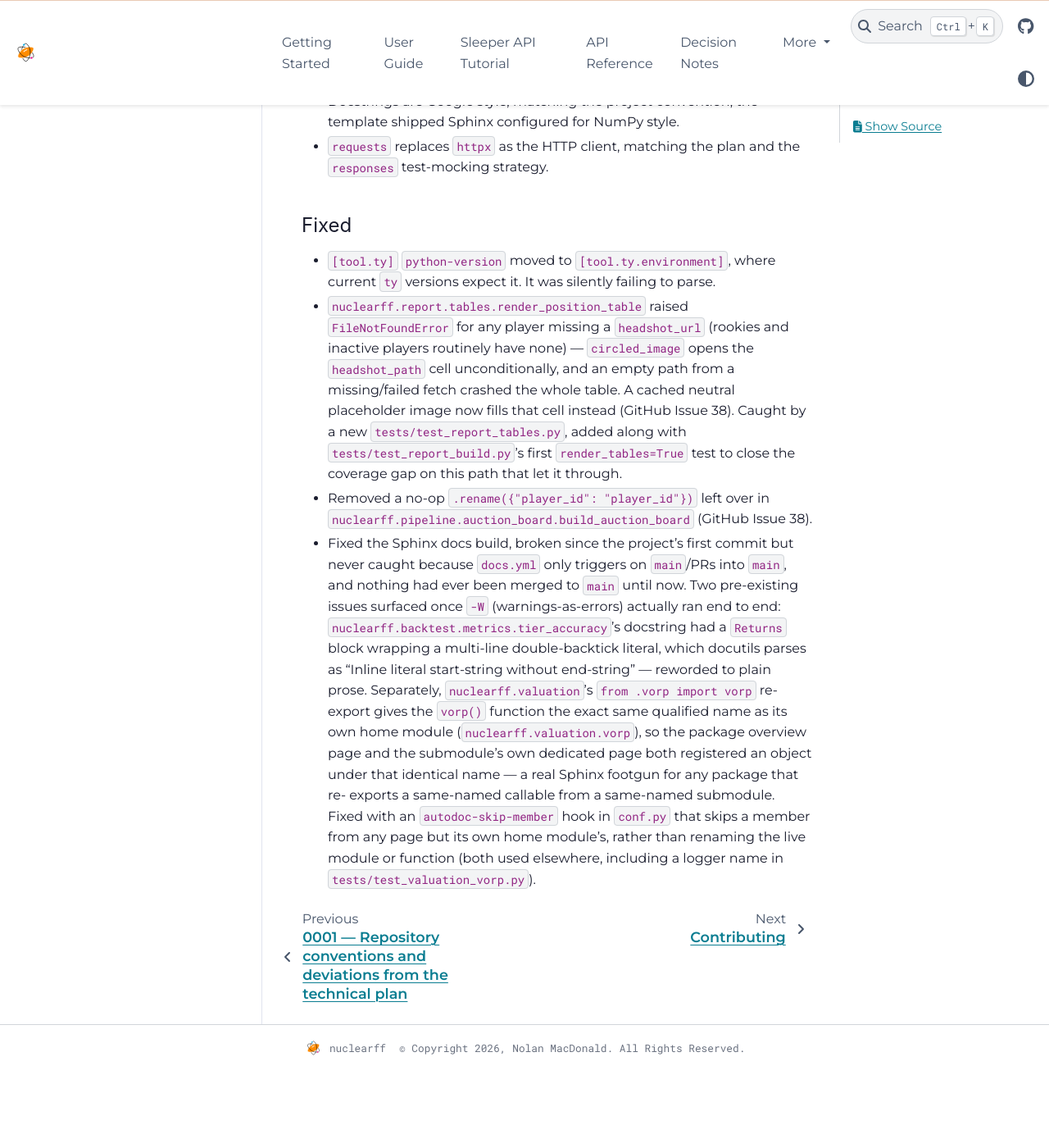
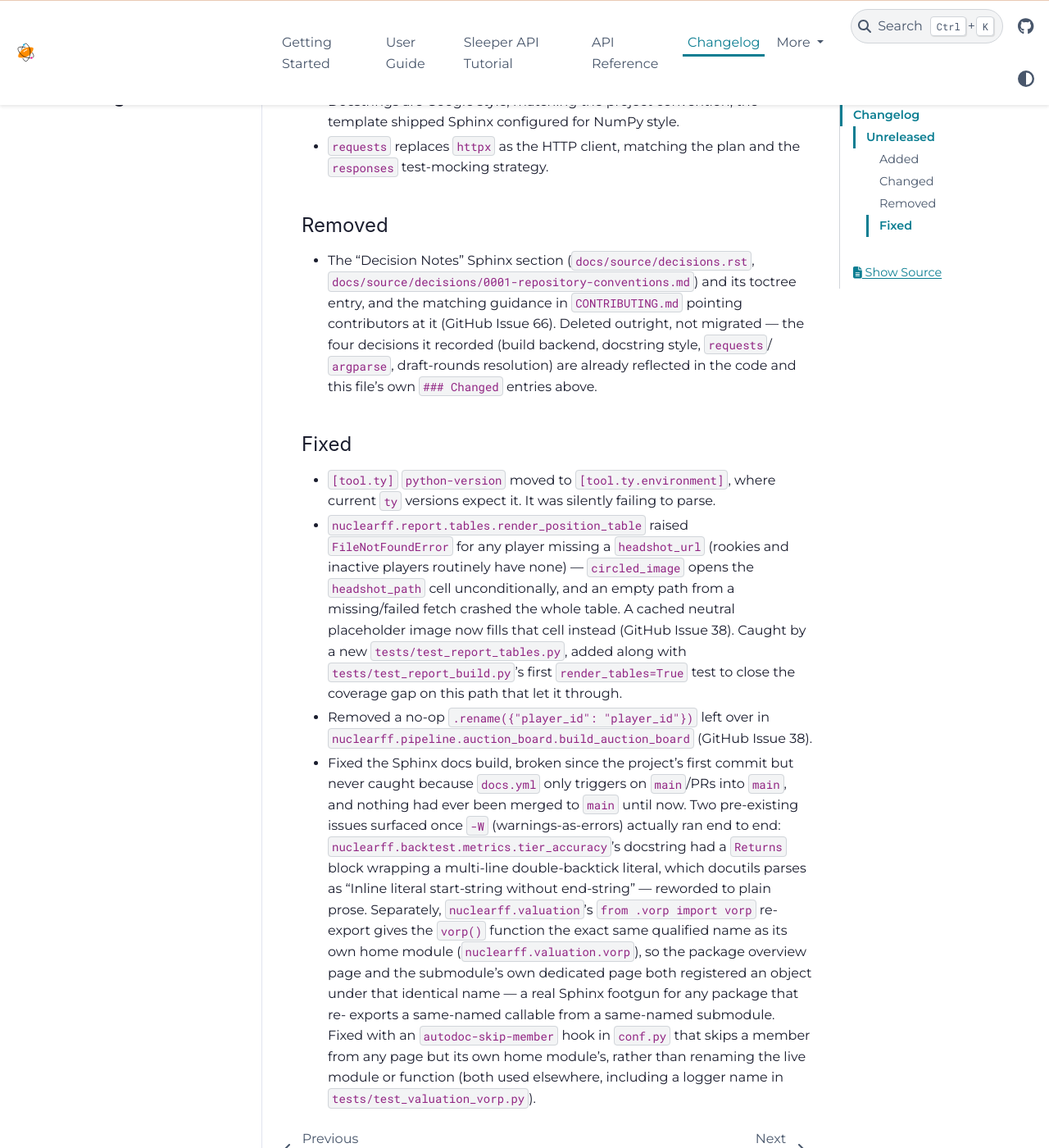
Before and after one commit to nolmacdonald/nuclearff, a Sphinx documentation site: the page built from docs/source/changelog.rst, in a window 1280 px wide and 1400 px high, scrolled down 10787 px. Shown: the whole window at 82% size. Built offline with Sphinx 7.4.7 and the PyData theme 0.15.4, drawn with Linux system fonts in a browser that asks for light colours; before the commit the page ends 12093 px from its top, so only the background shows below that.

Commit message:
Remove Decision Notes section from documentation
Deletes docs/source/decisions.rst and docs/source/decisions/, removes the
toctree entry from index.rst, and removes the matching guidance in
CONTRIBUTING.md pointing contributors at it. Deleted outright rather than
migrated -- the four decisions it recorded (build backend, docstring
style, requests/argparse, draft-rounds resolution) are already reflected
in the code and CHANGELOG.md's own entries.

Closes #66

```diff
--- a/CHANGELOG.md
+++ b/CHANGELOG.md
@@ -402,6 +402,16 @@ and this project adheres to [Semantic Versioning](https://semver.org/spec/v2.0.0
 - `requests` replaces `httpx` as the HTTP client, matching the plan and the
   `responses` test-mocking strategy.
 
+### Removed
+
+- The "Decision Notes" Sphinx section (`docs/source/decisions.rst`,
+  `docs/source/decisions/0001-repository-conventions.md`) and its toctree
+  entry, and the matching guidance in `CONTRIBUTING.md` pointing contributors
+  at it (GitHub Issue 66). Deleted outright, not migrated — the four
+  decisions it recorded (build backend, docstring style, `requests`/
+  `argparse`, draft-rounds resolution) are already reflected in the code and
+  this file's own `### Changed` entries above.
+
 ### Fixed
 
 - `[tool.ty]` `python-version` moved to `[tool.ty.environment]`, where current
--- a/docs/source/index.rst
+++ b/docs/source/index.rst
@@ -47,6 +47,5 @@ through the `Sleeper API <https://docs.sleeper.com>`_.
    user_guide
    sleeper_api_tutorial
    api/index
-   decisions
    changelog
    contributing
```
Also changed, not shown: CONTRIBUTING.md (+0 -5 lines), docs/source/decisions.rst (deleted, +0 -13 lines), docs/source/decisions/0001-repository-conventions.md (deleted, +0 -74 lines).
